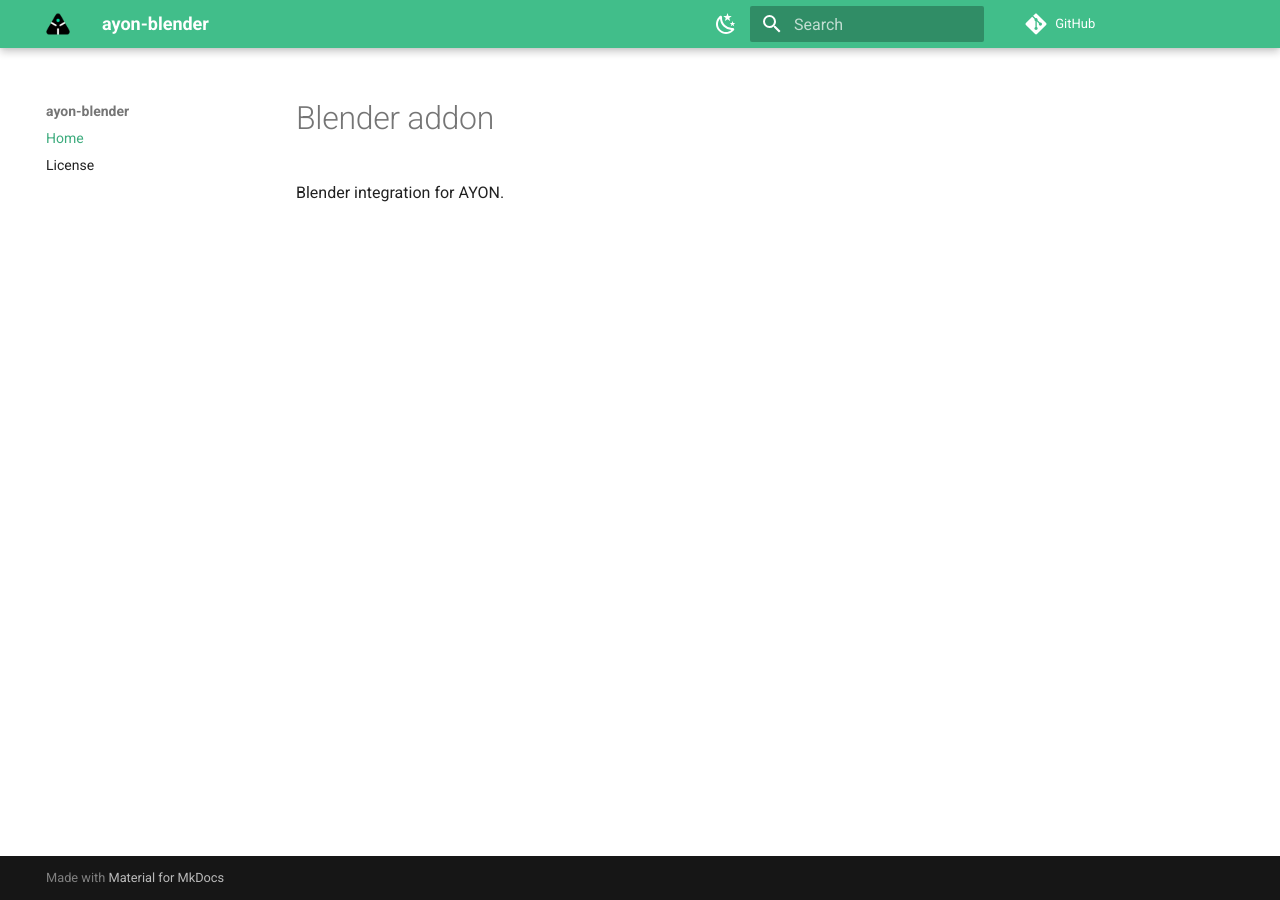
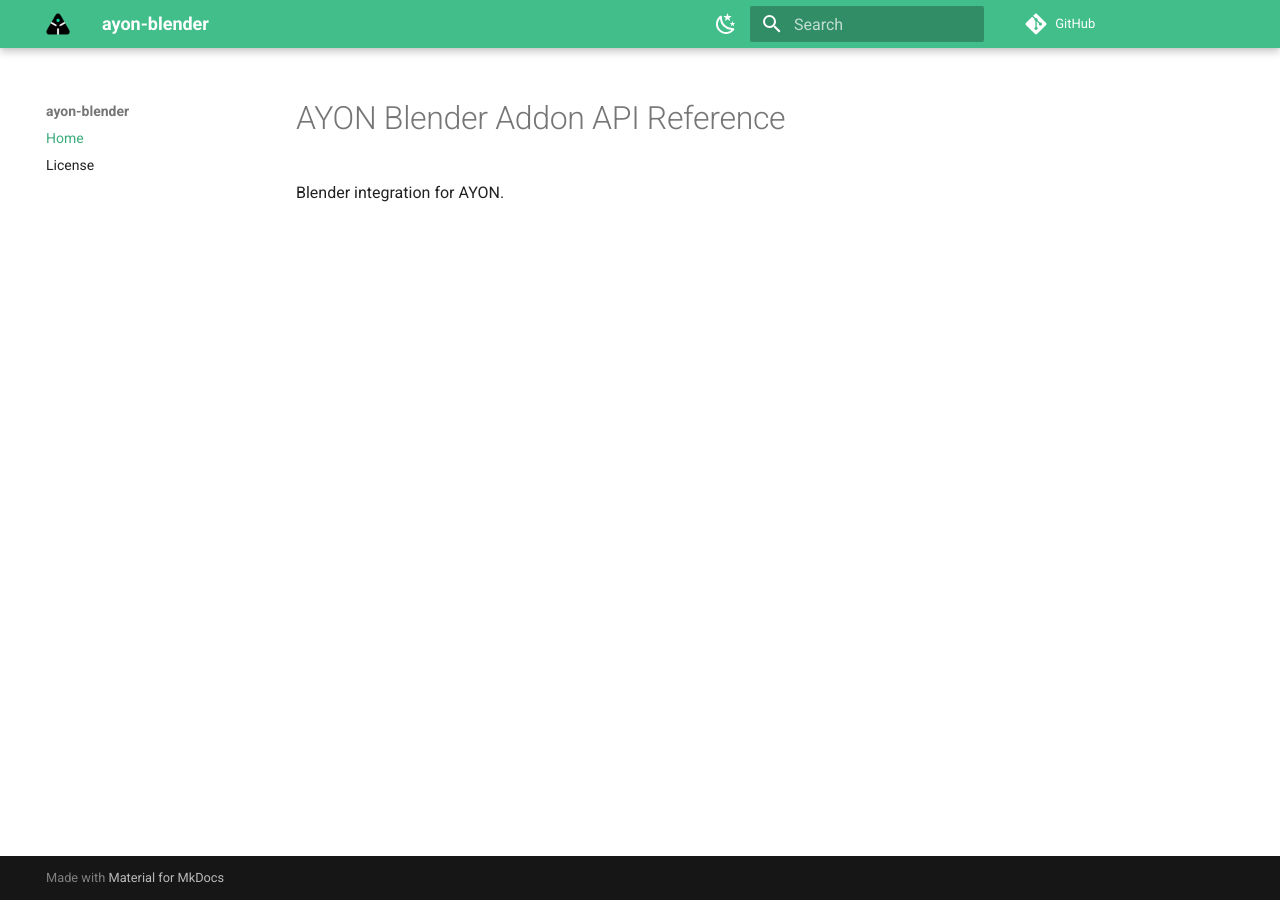
Before and after one commit to ynput/ayon-blender, an MkDocs documentation site: the page built from docs/index.md, in a window 1280 px wide. Built offline with MkDocs 1.6.1 and Material for MkDocs 9.7.7, drawn with Linux system fonts in a browser that asks for light colours; comment, search, counter and statistics services are not loaded; the version menu is left out.

Commit message:
MK Docs: Refactor the title

```diff
--- a/docs/index.md
+++ b/docs/index.md
@@ -1 +1,3 @@
---8<-- "README.md"
+# AYON Blender Addon API Reference
+
+--8<-- "README.md:2"
```
